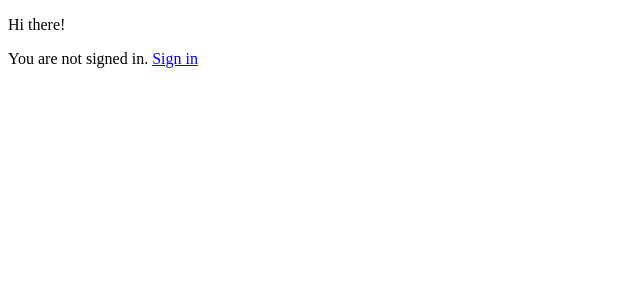
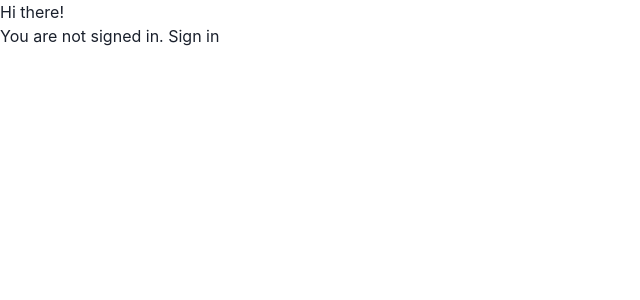
Before and after one commit to Howard86/expense-tracking-web-app, a Next.js app: page / in a window 1280 px wide. Shown: the top 300 px of the page, without its empty margins (0-640 px from the left). Built offline with nearby package versions, Linux system fonts and the light colour scheme; no server answers.

Commit message:
:sparkles: add ChakraProvider

```diff
--- a/src/pages/_app.tsx
+++ b/src/pages/_app.tsx
@@ -1,8 +1,11 @@
 import React, { FC } from 'react';
+import { ChakraProvider } from '@chakra-ui/react';
 import type { AppProps } from 'next/app';
 
 const App: FC<AppProps> = ({ Component, pageProps }) => (
-  <Component {...pageProps} />
+  <ChakraProvider>
+    <Component {...pageProps} />
+  </ChakraProvider>
 );
 
 export default App;
--- a/src/styles/globals.css
+++ /dev/null
@@ -1,16 +0,0 @@
-html,
-body {
-  padding: 0;
-  margin: 0;
-  font-family: -apple-system, BlinkMacSystemFont, Segoe UI, Roboto, Oxygen,
-    Ubuntu, Cantarell, Fira Sans, Droid Sans, Helvetica Neue, sans-serif;
-}
-
-a {
-  color: inherit;
-  text-decoration: none;
-}
-
-* {
-  box-sizing: border-box;
-}
```
